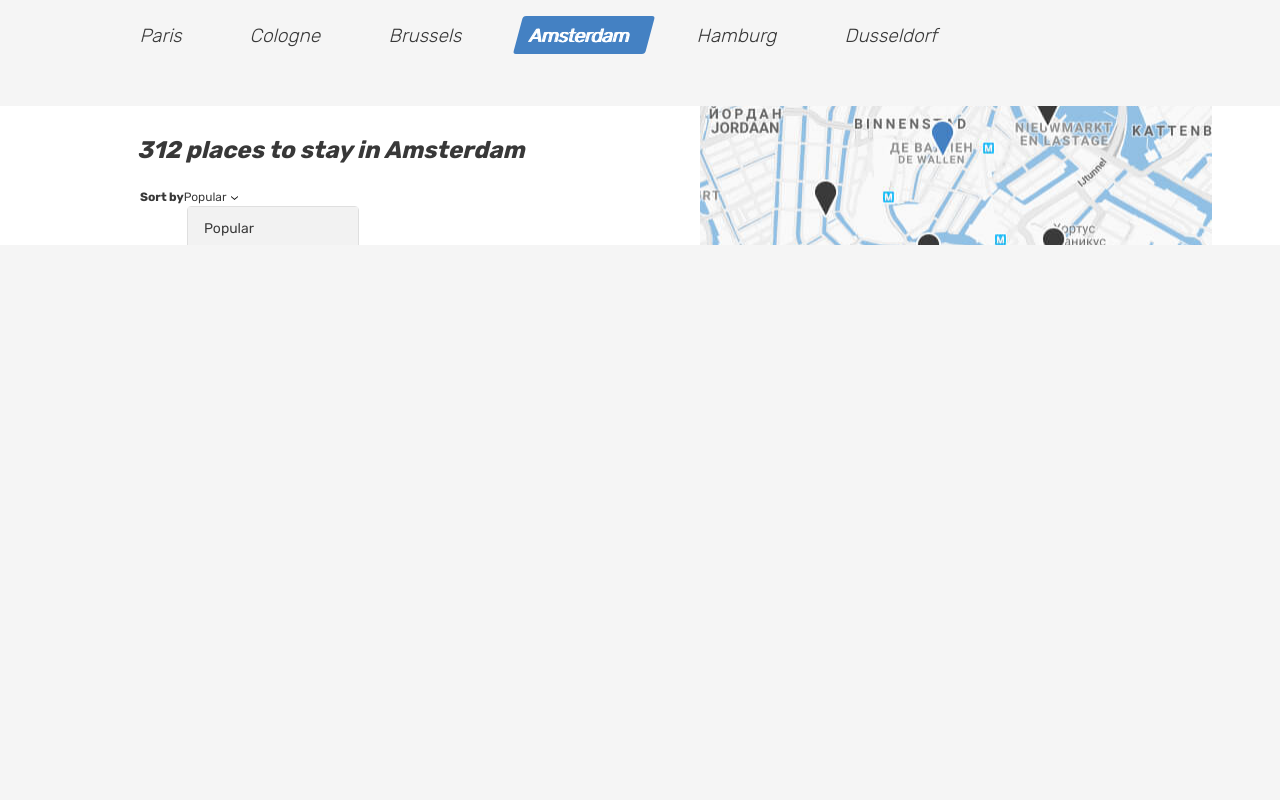
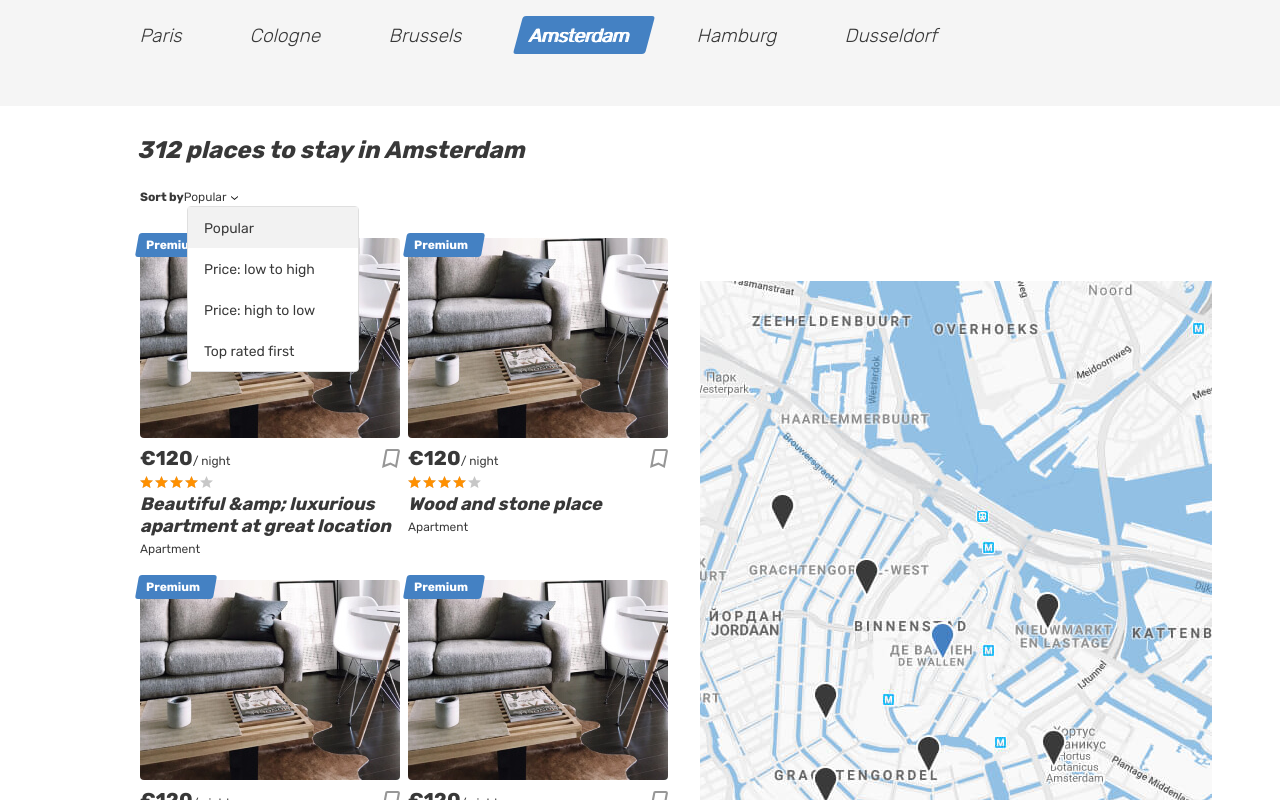
Before and after one commit to galla-okto/953611-six-cities-3, a React app: page / in a window 1280 px wide. Shown: the top 800 px of the page. Built offline with nearby package versions, Linux system fonts and the light colour scheme.

Commit message:
Исправляет ошибки

```diff
--- a/src/components/main/main.jsx
+++ b/src/components/main/main.jsx
@@ -1,9 +1,10 @@
 import React, {Fragment} from 'react';
 import types from './../types/types.js';
 
-const createOffers = (offers) => {
-  offers.map((offer, index) => (
-    <article className="cities__place-card place-card" key={index}>
+const Offer = ({offer}) => {
+  return (
+    <Fragment>
+      <article className="cities__place-card place-card">
         <div className="place-card__mark">
           <span>Premium</span>
         </div>
@@ -27,17 +28,18 @@ const createOffers = (offers) => {
           </div>
           <div className="place-card__rating rating">
             <div className="place-card__stars rating__stars">
-            <span style="width: 80%"></span>
+              <span style={{width: `80%`}}></span>
               <span className="visually-hidden">Rating</span>
             </div>
           </div>
           <h2 className="place-card__name">
-          <a href="#">{offer.title}</a>
+            <a href="#">{offer}</a>
           </h2>
           <p className="place-card__type">Apartment</p>
         </div>
       </article>
-  ));
+    </Fragment>
+  );
 };
 
 const Main = ({countOffers, offers}) => {
@@ -102,7 +104,7 @@ const Main = ({countOffers, offers}) => {
                 </ul>
               </form>
               <div className="cities__places-list places__list tabs__content">
-                {createOffers(offers)}
+                {offers.map((offer, index) => <Offer key={index} offer={offer} />)}
               </div>
             </section>
             <div className="cities__right-section">
@@ -116,5 +118,6 @@ const Main = ({countOffers, offers}) => {
 };
 
 Main.propTypes = types;
+Offer.propTypes = types.offer;
 
 export default Main;
```
Lines whose indentation alone changed are shown as unchanged.
